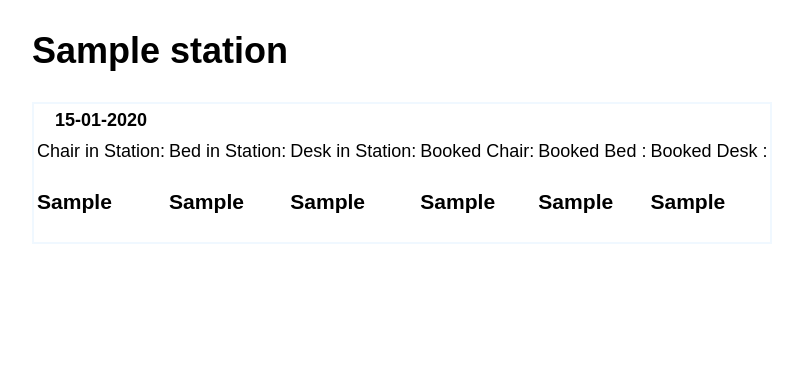
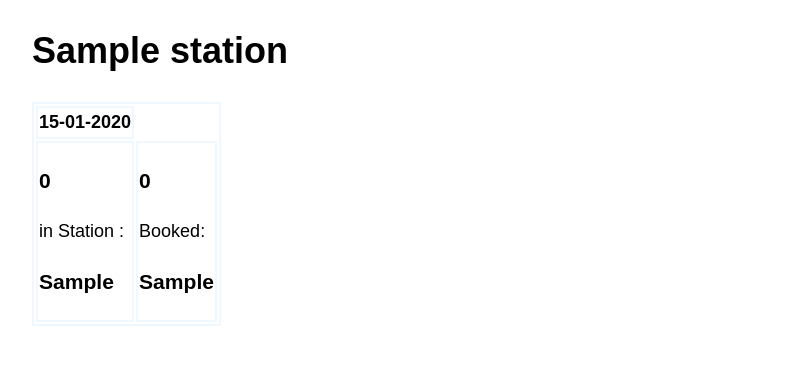
Before and after one commit to XabirHK/roadsurfer-case, a Symfony app: template templates/station_dashboard/status.html.twig in a window 1280 px wide. Shown: the top 365 px of the page, without its empty margins (208-1011 px from the left). Run offline with Twig, Linux system fonts and the light colour scheme; the template is opened without the code that fills it: most values are stand-ins (such as "Sample title", 1, 10 or a date in 2020); some libraries are stand-ins or nearby versions.

Commit message:
update html

```diff
--- a/templates/station_dashboard/status.html.twig
+++ b/templates/station_dashboard/status.html.twig
@@ -6,36 +6,32 @@
 <style>
     .example-wrapper { margin: 1em auto; max-width: 800px; width: 95%; font: 18px/1.5 sans-serif; }
     .example-wrapper code { background: #F5F5F5; padding: 2px 6px; }
+    table, th, td {
+        border: aliceblue 2px solid;
+    }
 </style>
 
 <div class="example-wrapper">
     <h1>{{ station.name }}</h1>
     {% for status in station.status %}
-        <table style="border: aliceblue 2px solid">
+        <table>
             <tr>
                 <th>{{ status.date|date('d-m-Y') }}</th>
             </tr>
             <tbody>
             <tr>
-                <td>
-                    Chair in Station: <h3> {{ status.chairInStation }} </h3>
-                </td>
-                <td>
-                    Bed in Station: <h3> {{ status.bedInStation }} </h3>
-                </td>
-                <td>
-                    Desk in Station: <h3> {{ status.deskInStation }} </h3>
-                </td>
+                {% for key,value in status.inStation %}
+                    <td>
+                        <h3>{{ key }} </h3> in Station : <h3> {{ value }} </h3>
+                    </td>
+                {% endfor %}
 
-                <td>
-                    Booked Chair: <h3> {{ status.chairInBooking }} </h3>
-                </td>
-                <td>
-                    Booked Bed :  <h3> {{ status.bedInBooking }} </h3>
-                </td>
-                <td>
-                    Booked Desk : <h3> {{ status.deskInBooking }} </h3>
-                </td>
+                {% for key,value in status.inBooking %}
+                    <td>
+                        <h3>{{ key }} </h3> Booked: <h3> {{ value }} </h3>
+                    </td>
+                {% endfor %}
+
             </tr>
             </tbody>
         </table>
```
